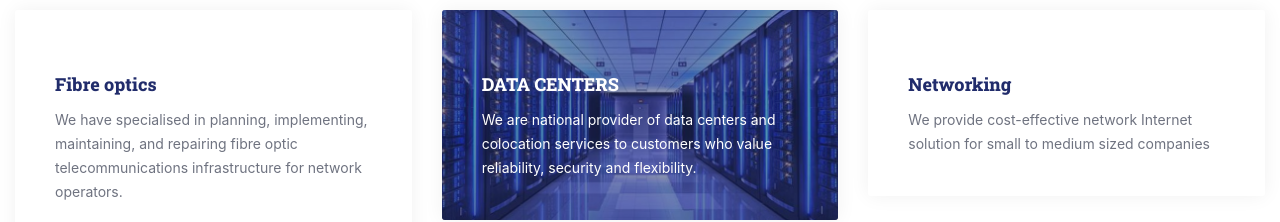
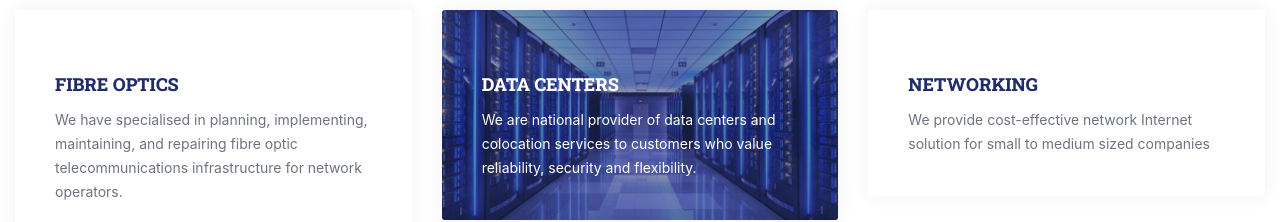
Before and after one commit to mwalukomutunga/citimaxwebsite, a Next.js app: page / in a window 1280 px wide. Shown: the part 2575-2797 px from the top of the page. Built offline with nearby package versions, Linux system fonts and the light colour scheme; a web font is replaced by a local one.

Commit message:
typo services

```diff
--- a/components/Services.jsx
+++ b/components/Services.jsx
@@ -15,7 +15,7 @@ const Services = () => {
                   {/* <i className="flaticon-server"></i> */}
                 </div>
                 <div className="feature-info-content">
-                  <h6 className="feature-info-title">Fibre optics</h6>
+                  <h6 className="feature-info-title">FIBRE OPTICS</h6>
                   <p>We have specialised in planning, implementing, maintaining, and repairing fibre optic telecommunications infrastructure for network operators.</p>
                   {/* <a href="index-03.html#" className="btn btn-primary btn-block btn-wi"><span>Read More</span></a> */}
                 </div>
@@ -41,7 +41,7 @@ const Services = () => {
                   <i className="flaticon-flag"></i>
                 </div>
                 <div className="feature-info-content">
-                  <h6 className="feature-info-title">Networking</h6>
+                  <h6 className="feature-info-title">NETWORKING</h6>
                   <p>We provide cost-effective network Internet solution for small to medium sized companies</p>
                   {/* <a href="index-03.html#" className="btn btn-primary btn-block btn-wi"><span>Read More</span></a> */}
                 </div>
```
